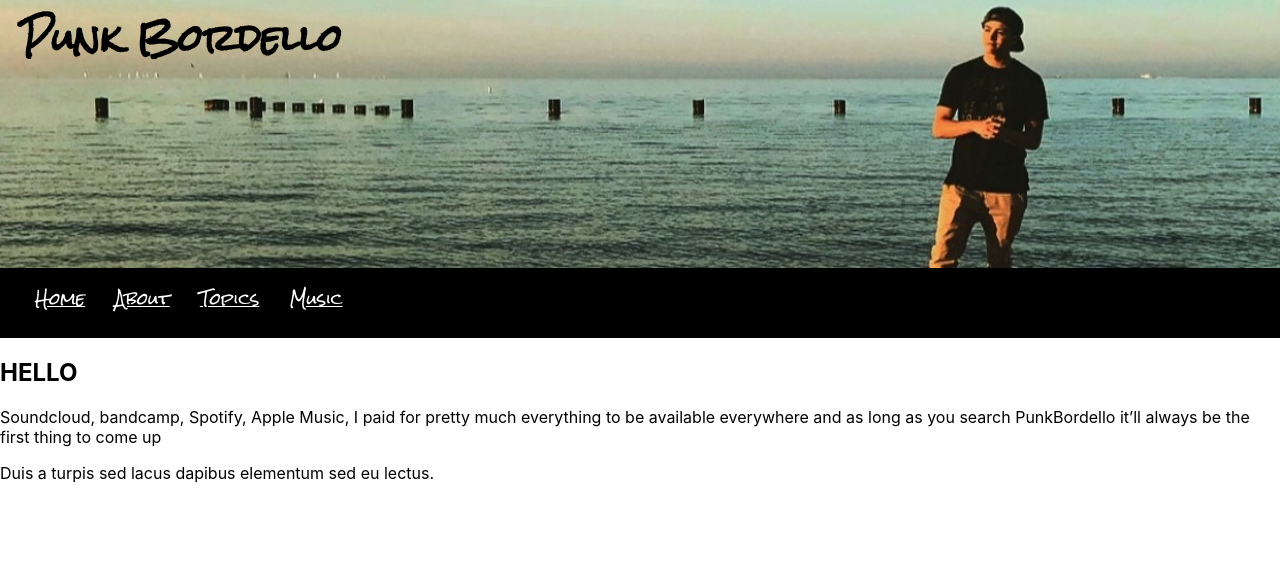
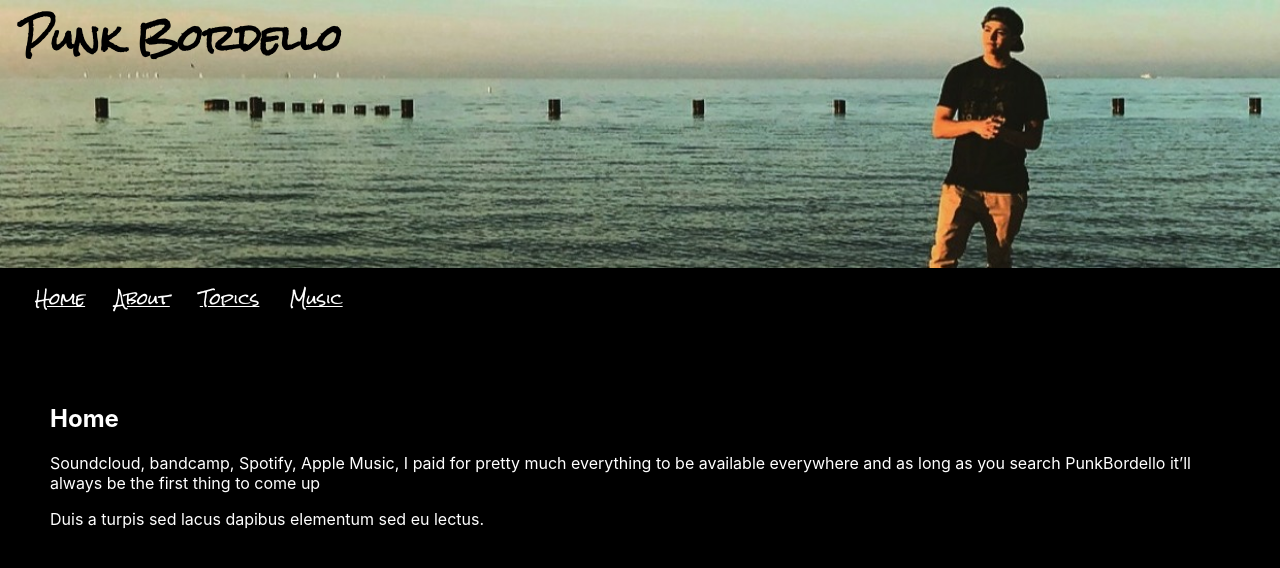
Before and after one commit to jameslock86/cory, a React (Create React App) app in the folder cory/cory/: page /#/ in a window 1280 px wide. Shown: the top 568 px of the page. Built offline with nearby package versions, Linux system fonts and the light colour scheme.

Commit message:
add styleing to the body and some text content to the body

```diff
--- a/cory/cory/src/App.css
+++ b/cory/cory/src/App.css
@@ -1,6 +1,7 @@
 .App {
   text-align: center;
   font-family: 'Rock Salt', cursive;
+
 }
 .navLink{
   padding:15px;
--- a/cory/cory/src/components/about.js
+++ b/cory/cory/src/components/about.js
@@ -1,9 +1,9 @@
 import React, { Component } from "react";
-
+ import './index.css';
 class About extends Component {
   render() {
     return (
-      <div>
+      <div className="section-body">
         <h2>ABOUT </h2>
 
         <p>Duis a turpis sed lacus dapibus elementum sed eu lectus.</p>
--- a/cory/cory/src/components/home.js
+++ b/cory/cory/src/components/home.js
@@ -1,10 +1,10 @@
 import React, { Component } from "react";
-
+ import './index.css';
 class Home extends Component {
   render() {
     return (
-      <div>
-        <h2>HELLO </h2>
+      <div className="section-body">
+        <h2>Home </h2>
         <p>Soundcloud, bandcamp, Spotify, Apple Music, I paid for
            pretty much everything to be available
           everywhere and as long as you search PunkBordello
--- /dev/null
+++ b/cory/cory/src/components/index.css
@@ -0,0 +1,7 @@
+.section-body{
+    background-color: black;
+    color:white;
+    height:100vh;
+    margin-top:-20px;
+    padding:50px;
+}
--- a/cory/cory/src/components/music.js
+++ b/cory/cory/src/components/music.js
@@ -1,9 +1,9 @@
 import React, { Component } from "react";
-
+import './index.css';
 class Music extends Component {
   render() {
     return (
-      <div>
+      <div className="section-body">
         <h2>Music </h2>
         <p>Soundcloud, bandcamp, Spotify, Apple Music, I paid for
            pretty much everything to be available
--- a/cory/cory/src/components/topics.js
+++ b/cory/cory/src/components/topics.js
@@ -1,9 +1,9 @@
 import React, { Component } from "react";
-
+import './index.css';
 class Topics extends Component {
   render() {
     return (
-      <div>
+      <div className="section-body">
         <h2>Topics </h2>
 
         <p>Duis a turpis sed lacus dapibus elementum sed eu lectus.</p>
```
